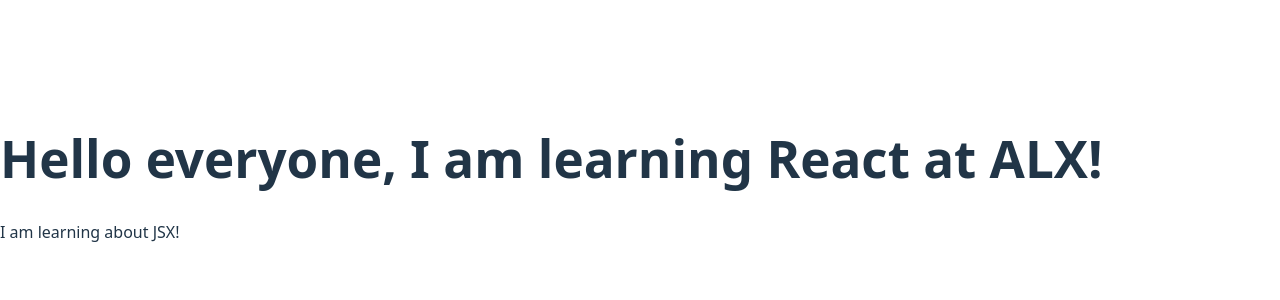
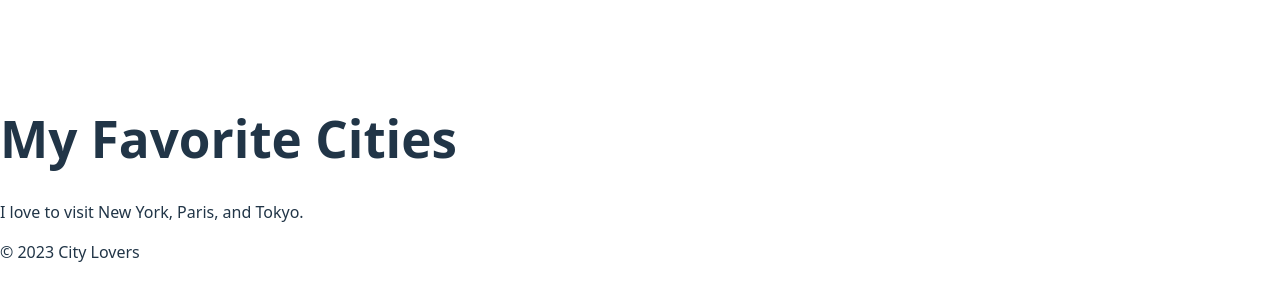
Before and after one commit to Katlego779/alx-fe-reactjs, a React (Vite) app in the folder alx-react-app/: page / in a window 1280 px wide. Shown: the part 222-522 px from the top of the page. Built offline with nearby package versions, Linux system fonts and the light colour scheme.

Commit message:
Week 09: Add Header, MainContent, Footer inside components folder and update App.jsx

```diff
--- a/alx-react-app/src/App.jsx
+++ b/alx-react-app/src/App.jsx
@@ -1,9 +1,13 @@
-import WelcomeMessage from './components/WelcomeMessage';
+import Header from './components/Header';
+import MainContent from './components/MainContent';
+import Footer from './components/Footer';
 
 function App() {
   return (
     <div className="App">
-      <WelcomeMessage />
+      <Header />
+      <MainContent />
+      <Footer />
     </div>
   );
 }
--- /dev/null
+++ b/alx-react-app/src/components/Footer.jsx
@@ -0,0 +1,9 @@
+function Footer() {
+    return (
+        <footer>
+            <p>© 2023 City Lovers</p>
+        </footer>
+    );
+}
+
+export default Footer;
--- /dev/null
+++ b/alx-react-app/src/components/Header.jsx
@@ -0,0 +1,9 @@
+function Header() {
+    return (
+        <header>
+            <h1>My Favorite Cities</h1>
+        </header>
+    );
+}
+
+export default Header;
--- /dev/null
+++ b/alx-react-app/src/components/MainContent.jsx
@@ -0,0 +1,9 @@
+function MainContent() {
+    return (
+        <main>
+            <p>I love to visit New York, Paris, and Tokyo.</p>
+        </main>
+    );
+}
+
+export default MainContent;
```
